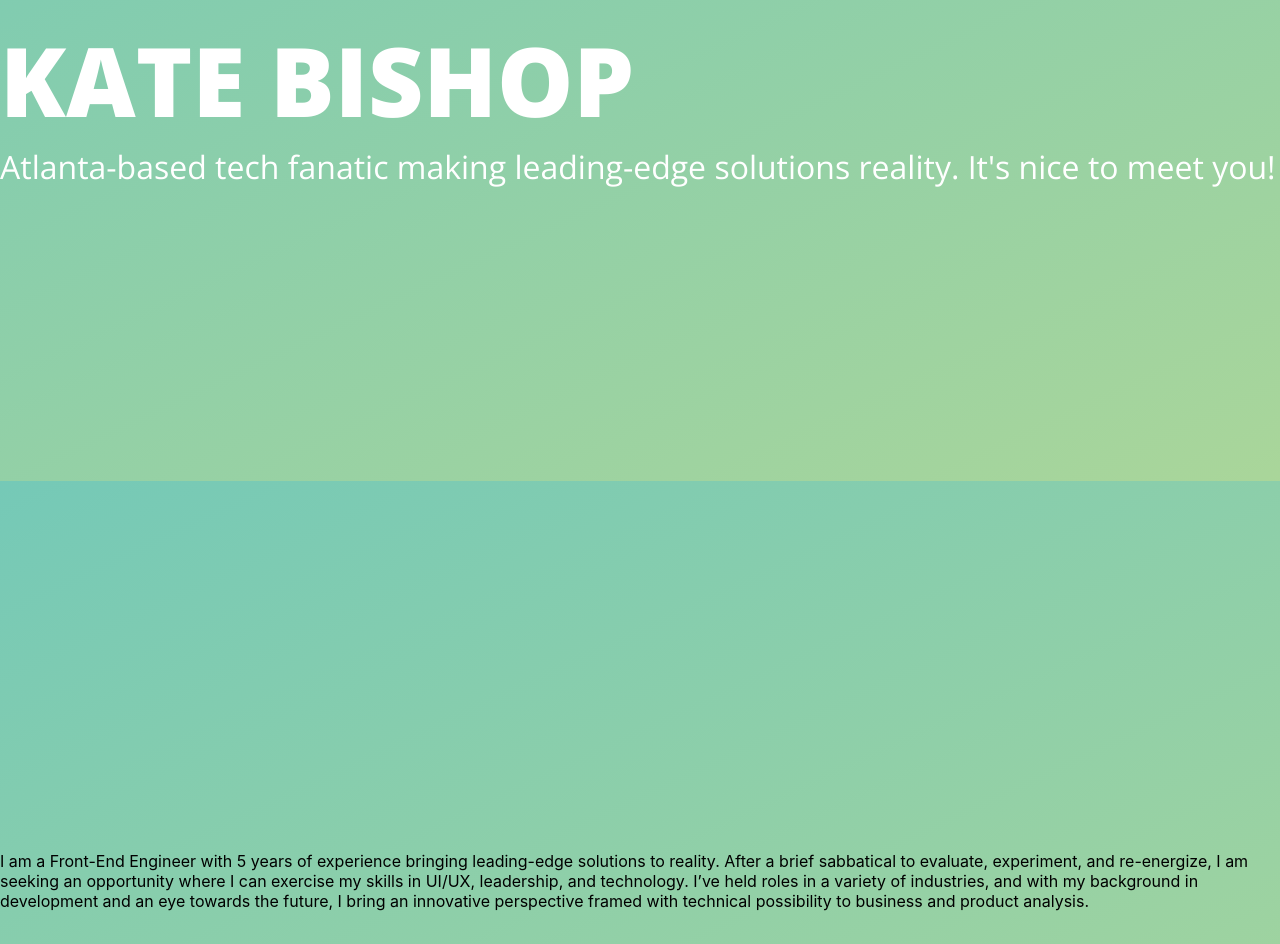
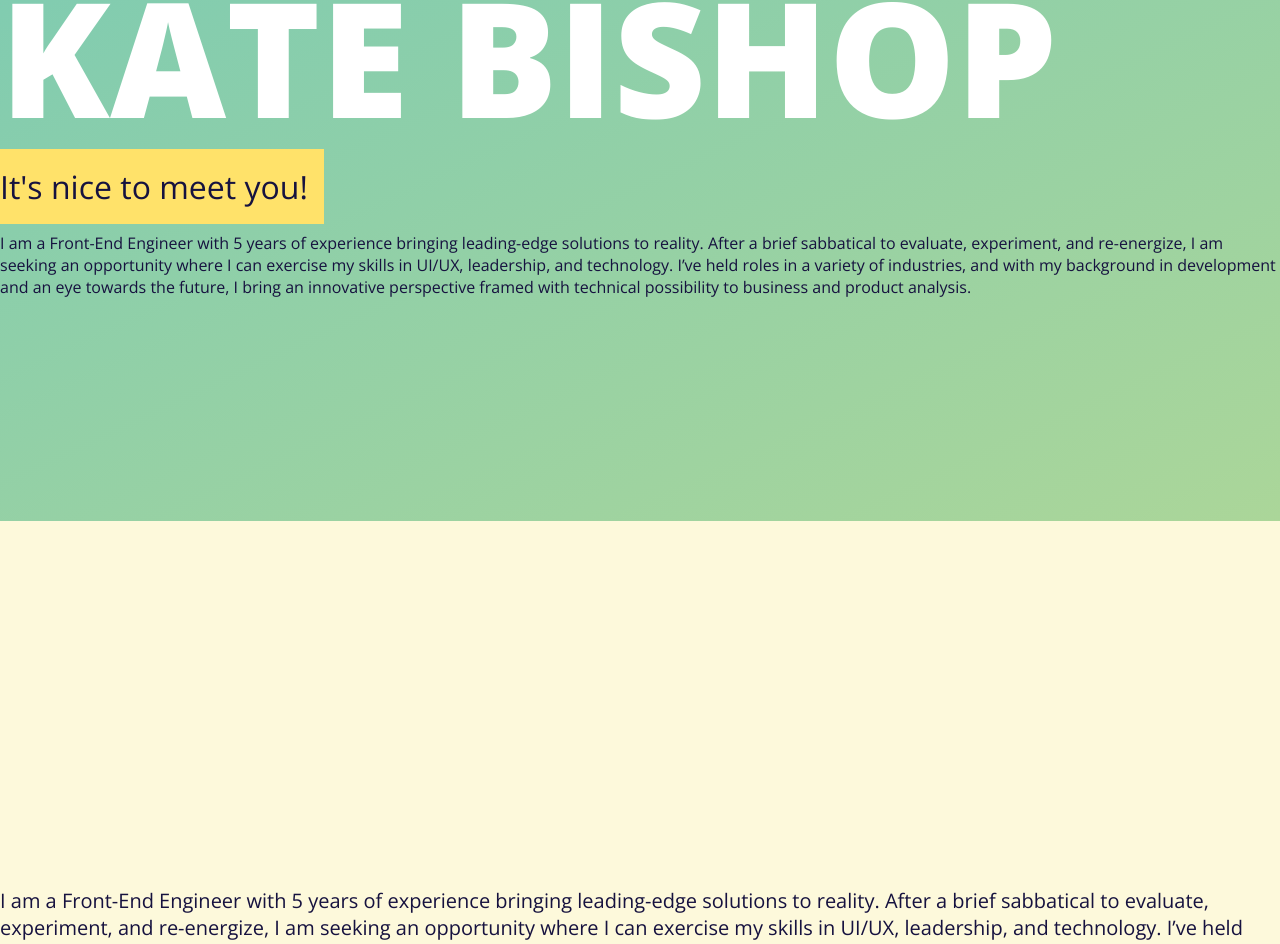
Before and after one commit to kate-perry/thekatebishop, a React (Create React App) app: page / in a window 1280 px wide. Shown: the part 319-1263 px from the top of the page. Built offline with nearby package versions, Linux system fonts and the light colour scheme.

Commit message:
transitions

```diff
--- a/src/features/AboutMe.tsx
+++ b/src/features/AboutMe.tsx
@@ -1,17 +1,48 @@
-import React from 'react';
+import React, { useState, useEffect, useRef } from 'react';
+import { CSSTransition } from 'react-transition-group';
 import Grid from '@mui/material/Grid';
 import '../shared/styles/styles.scss';
+import { transitionTimeout } from '../shared/utils/constants';
 import {
     aboutMe
 } from '../shared/utils/strings'
 
 export default function Header() {
+    const [showContent, setShowContent] = useState(false)
+    const contentRef = useRef<HTMLDivElement>(null);
+
+    useEffect(() => {
+        const observer = new IntersectionObserver((entries, observer) => {
+            const entry = entries[0]
+            setShowContent(entry.isIntersecting);
+                console.log(entry.isIntersecting)
+            }
+        );
+        if (contentRef.current) {
+            observer.observe(contentRef.current);
+        }
+        return () => {
+            if (contentRef.current) {
+                observer.unobserve(contentRef.current);
+            }
+        };
+    }, []);
+
     return (
         <div className="aboutMe">
             <div className="content">
+
                 <Grid container direction="column">
-                    <Grid item>
-                        <p>{aboutMe}</p>
+                    <Grid item ref={contentRef} >
+                        <CSSTransition
+                            in={showContent}
+                            timeout={transitionTimeout}
+                            classNames="content-left"
+                            unmountOnExit
+                            onEnter={() => setShowContent(true)}
+                        >
+                            <p>{aboutMe}</p>
+                        </CSSTransition>
                     </Grid>
                 </Grid>
             </div>
--- a/src/features/Header.tsx
+++ b/src/features/Header.tsx
@@ -1,23 +1,58 @@
-import React from 'react';
+import React, { useState, useEffect } from 'react';
+import { CSSTransition } from 'react-transition-group';
 import Grid from '@mui/material/Grid';
 import '../shared/styles/styles.scss';
+import { transitionTimeout } from '../shared/utils/constants';
 import {
     title,
     tagline1,
     tagline2,
+    aboutMe
 } from '../shared/utils/strings'
 
 export default function Header() {
+    const [showContent, setShowContent] = useState(false);
+    useEffect(() => {
+        setShowContent(true)
+    }, [])
+
     return (
         <div className="header">
+            <div className="background" />
             <div className="content">
+                <Grid container direction="row">
+                    <CSSTransition
+                        in={showContent}
+                        timeout={transitionTimeout}
+                        classNames="content-left"
+                        unmountOnExit
+                        onEnter={() => setShowContent(true)}>
                         <Grid container direction="column">
+                            <Grid item>
+                                <h6>{tagline1}</h6>
+                            </Grid>
                             <Grid item>
                                 <h1>{title.toUpperCase()}</h1>
                             </Grid>
+                        </Grid>
+                    </CSSTransition>
+                    <CSSTransition
+                        in={showContent}
+                        timeout={transitionTimeout}
+                        classNames="content-bottom"
+                        unmountOnExit
+                        onEnter={() => setShowContent(true)}>
+                        <Grid container direction="column">
                             <Grid item>
-                        <h5>{tagline1} {tagline2}</h5>
+                                <h5>
+                                    <span>{tagline2}</span>
+                                </h5>
                             </Grid>
+                            <Grid item>
+                                <p>{aboutMe}</p>
+                            </Grid>
+                        </Grid>
+                    </CSSTransition>
                 </Grid>
             </div>
         </div>
--- /dev/null
+++ b/src/shared/styles/animations.scss
@@ -0,0 +1,24 @@
+$transition-timeout: 1000ms;
+
+.content-left-enter {
+    opacity: 0;
+    transform: translateX(-10vw)
+}
+
+.content-right-enter {
+    opacity: 0;
+    transform: translateX(10vw)
+}
+
+.content-bottom-enter {
+    opacity: 0;
+    transform:translateY(10vh)
+}
+
+.content-left-enter-active,
+.content-right-enter-active,
+.content-bottom-enter-active {
+    opacity: 1;
+    transform: translateX(0);
+    transition: opacity 1000ms, transform $transition-timeout;
+}
--- a/src/shared/styles/styles.scss
+++ b/src/shared/styles/styles.scss
@@ -1,3 +1,4 @@
+@use './animations.scss';
 @import url('https://fonts.googleapis.com/css2?family=Open+Sans:wght@300;400;600;800&display=swap');
 
 $primary-color: #abd699; // lime
@@ -23,34 +24,54 @@ html {
     align-items: center;
     height: 105vh;
     width: 100vw;
-    background: linear-gradient(335deg, #abd699 0%, #75c9b7 100%);
 }
 
 .header {
-    min-height: 100vh;
+    min-height: 105vh;
 }
 
 .header .background {
     background: linear-gradient(335deg, #abd699 0%, #75c9b7 100%);
     background-repeat: no-repeat;
     background-position: center;
-    height: 100vh;
+    height: 105vh;
     width: 100vw;
     position: fixed;
 }
 
-.header h1, h5, h6 {
+.header .content {
+    min-height: 105vh;
+    width: 100vw;
+    position: absolute;
+}
+
+.header h1,
+h5,
+h6,
+p {
     font-family: $font-stack;
-    color: white;
+    color: $quinary-color;
     margin: 0;
 }
 
 .header h1 {
-    font-size: 6rem;
+    font-size: 10rem;
     font-weight: 800;
+    color: white
 }
 
 .header h5 {
+    font-size: 2rem;
+    font-weight: 400;
+    margin-bottom: 1.5rem;
+}
+
+.header h5 span {
+    background-color: $secondary-color;
+    box-shadow: 0rem 0rem 0rem 1rem $secondary-color;
+}
+
+.header h6 {
     font-size: 2rem;
     font-weight: 300;
 }
@@ -59,17 +80,16 @@ html {
     min-height: 100vh;
 }
 
-.aboutMe .background {
-    background-color: $quinary-color;
-    height: 100vh;
+.aboutMe .content {
+    background: $senary-color;
+    min-height: 105vh;
     width: 100vw;
-    position: fixed;
 }
 
-.aboutMe .content {
-    position: absolute;
-    display: flex;
-    justify-content: center;
-    align-items: center;
-    height: 100vh;
+.aboutMe p {
+    font-family: $font-stack;
+    color: $quinary-color;
+    margin: 0;
+    font-size: 1.25rem;
+    font-weight: 400;
 }
--- /dev/null
+++ b/src/shared/utils/constants.ts
@@ -0,0 +1 @@
+export const transitionTimeout = 1000
```
Lines whose indentation alone changed are shown as unchanged.
